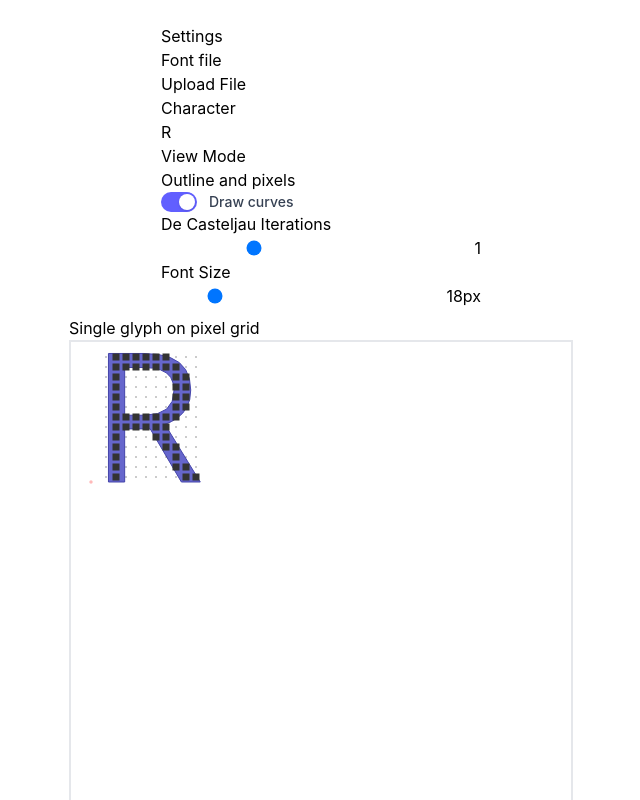
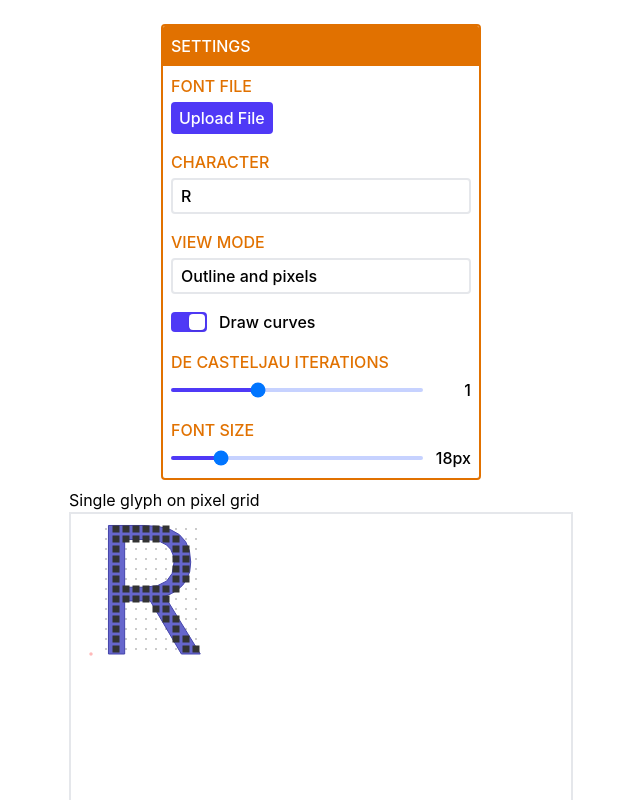
Before and after one commit to anoop901/playing-with-fonts, a React (Vite) app: page / in a window 1280 px wide. Shown: the top 800 px of the page, without its empty margins (319-959 px from the left). Built offline with nearby package versions, Linux system fonts and the light colour scheme.

Commit message:
redo styling for settings menu

```diff
--- a/src/App.tsx
+++ b/src/App.tsx
@@ -190,13 +190,13 @@ function App() {
   }, [drawGlyphOnPixelGrid]);
 
   const Settings = (
-    <div className="w-80 overflow-hidden">
+    <div className="w-80 overflow-hidden border-2 rounded border-amber-600 font-medium">
       {/* Header */}
-      <div className="">
-        <h2 className="">Settings</h2>
+      <div className="p-2 bg-amber-600">
+        <h2 className="uppercase text-white">Settings</h2>
       </div>
 
-      <div className="flex flex-col">
+      <div className="p-2 flex flex-col gap-4">
         <Labeled label="Font file">
           <div className="flex flex-col items-start">
             <Button onClick={() => fileInputRef.current?.click()}>
--- a/src/components/Button.tsx
+++ b/src/components/Button.tsx
@@ -6,7 +6,13 @@ export default function Button({
   ...props
 }: ComponentProps<"button">) {
   return (
-    <button className={"cursor-pointer " + (className ?? "")} {...props}>
+    <button
+      className={
+        "cursor-pointer rounded px-2 py-1 bg-indigo-600 text-white hover:bg-indigo-400 active:bg-indigo-800 " +
+        (className ?? "")
+      }
+      {...props}
+    >
       {children}
     </button>
   );
--- a/src/components/Input.tsx
+++ b/src/components/Input.tsx
@@ -6,7 +6,10 @@ export default function Input({
 }: ComponentProps<"input">) {
   return (
     <input
-      className={"focus:outline-none" + (className ?? "")}
+      className={
+        "focus:outline-none border-2 rounded px-2 py-1 border-gray-200 hover:border-gray-400 focus:border-indigo-600 " +
+        (className ?? "")
+      }
       {...props}
     ></input>
   );
--- a/src/components/Labeled.tsx
+++ b/src/components/Labeled.tsx
@@ -6,8 +6,8 @@ export default function Labeled({
   children: React.ReactNode;
 }) {
   return (
-    <div className="flex flex-col">
-      <label className="">{label}</label>
+    <div className="flex flex-col gap-1">
+      <label className="uppercase text-amber-600">{label}</label>
       {children}
     </div>
   );
--- a/src/components/Select.tsx
+++ b/src/components/Select.tsx
@@ -7,7 +7,10 @@ export default function Select({
 }: { label: string } & ComponentProps<"select">) {
   return (
     <select
-      className={"appearance-none focus:outline-none" + (className ?? "")}
+      className={
+        "appearance-none focus:outline-none rounded px-2 py-1 border-2 border-gray-200 hover:border-gray-400 focus:border-indigo-600 " +
+        (className ?? "")
+      }
       {...props}
     >
       {children}
--- a/src/components/Slider.tsx
+++ b/src/components/Slider.tsx
@@ -1,22 +1,31 @@
 import type { ComponentProps } from "react";
+import { lerp_inverse } from "../util/lerp";
 
 export default function Slider({
   value,
   onValueChange,
   format,
+  min = 0,
+  max = 100,
   ...props
 }: {
   value: number;
   onValueChange: (value: number) => void;
   format?: (value: number) => string;
 } & ComponentProps<"input">) {
+  const pct = lerp_inverse(Number(min), Number(max), value) * 100;
   return (
     <div className="flex items-center">
       <input
         type="range"
         value={value}
+        min={min}
+        max={max}
         onChange={(e) => onValueChange(Number(e.currentTarget.value))}
-        className="grow appearance-none"
+        className="grow appearance-none h-1 rounded-full"
+        style={{
+          background: `linear-gradient(to right, var(--color-indigo-600) ${pct}%, var(--color-indigo-200) ${pct}%)`,
+        }}
         {...props}
       />
       <div className="w-12 text-right">
--- a/src/components/Toggle.tsx
+++ b/src/components/Toggle.tsx
@@ -16,12 +16,10 @@ export default function Toggle({
           onChange={(e) => onCheckedChange(e.currentTarget.checked)}
           className="sr-only peer"
         />
-        <div className="w-9 h-5 bg-gray-200 rounded-full peer-checked:bg-indigo-500 transition-colors" />
-        <div className="absolute top-0.5 left-0.5 w-4 h-4 bg-white rounded-full shadow transition-transform peer-checked:translate-x-4" />
+        <div className="w-9 h-5 bg-indigo-200 rounded peer-checked:bg-indigo-600 transition-colors" />
+        <div className="absolute top-0.5 left-0.5 w-4 h-4 bg-white rounded shadow transition-transform peer-checked:translate-x-4" />
       </div>
-      <span className="text-sm font-medium text-gray-700 select-none">
-        {label}
-      </span>
+      <span className="select-none">{label}</span>
     </label>
   );
 }
```
